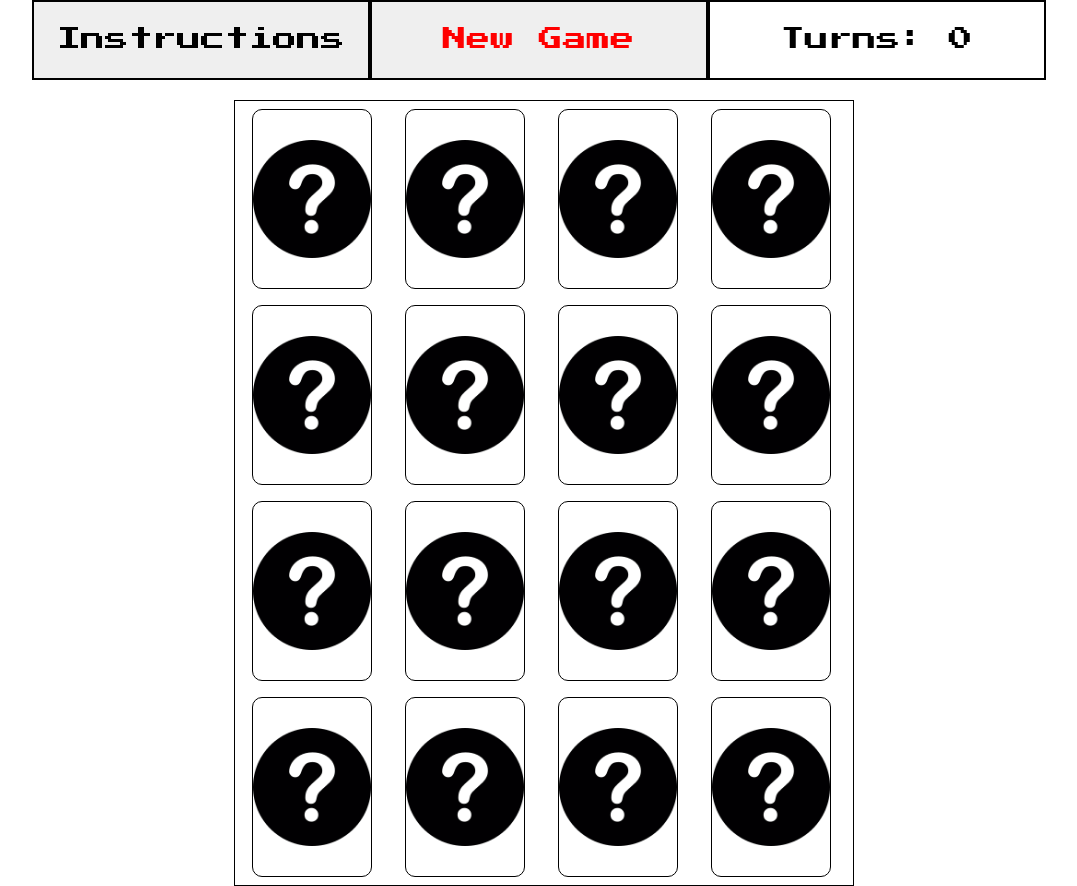
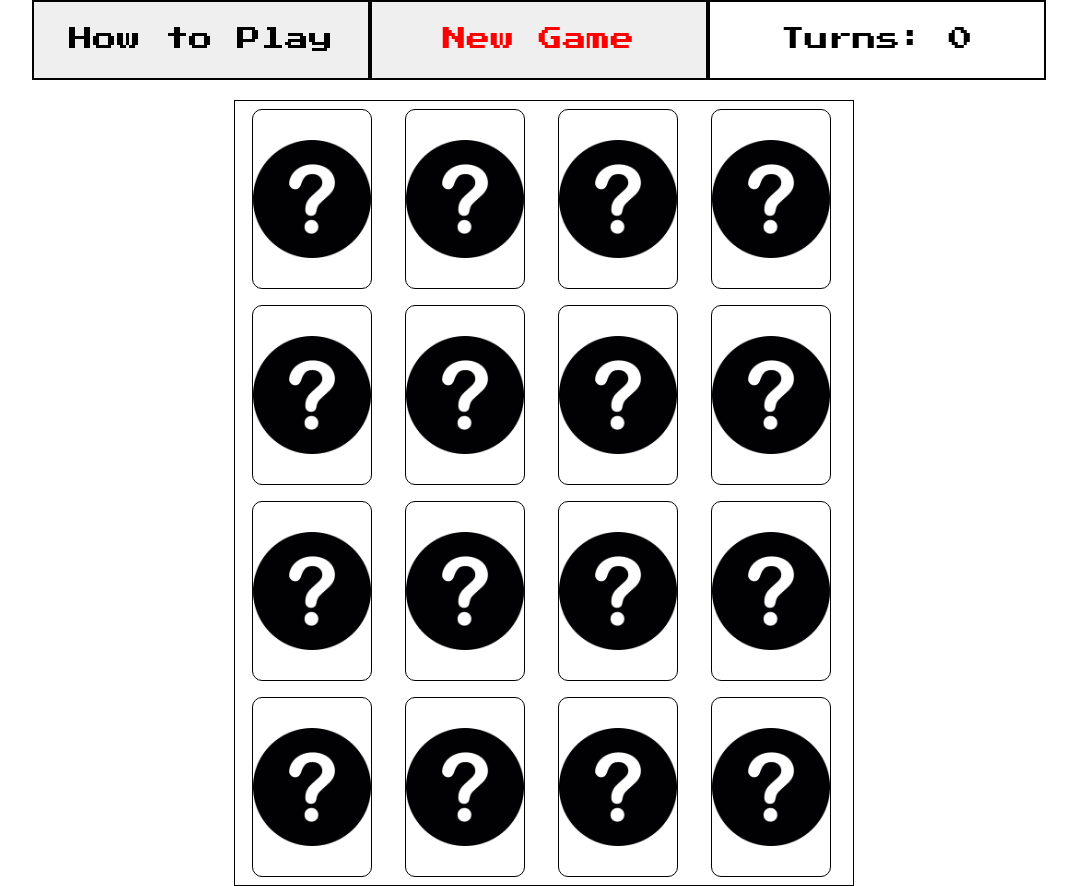
Before and after one commit to Mayden-Academy/2019-august-pairs, a plain HTML site: page index.html in a window 1280 px wide. Shown: the whole page, without its empty margins (96-1173 px from the left). Drawn offline with Linux system fonts and the light colour scheme.

Commit message:
Changed instruction button text

```diff
--- a/index.html
+++ b/index.html
@@ -15,7 +15,7 @@
 <body>
 <div class="container">
     <div class="menu">
-        <button class="instructionsButton">Instructions</button>
+        <button class="instructionsButton">How to Play</button>
         <button class="newGame">New Game</button>
         <div class="turnCounter">Turns: <p class="turnNumber">0</p> </div>
     </div>
```
